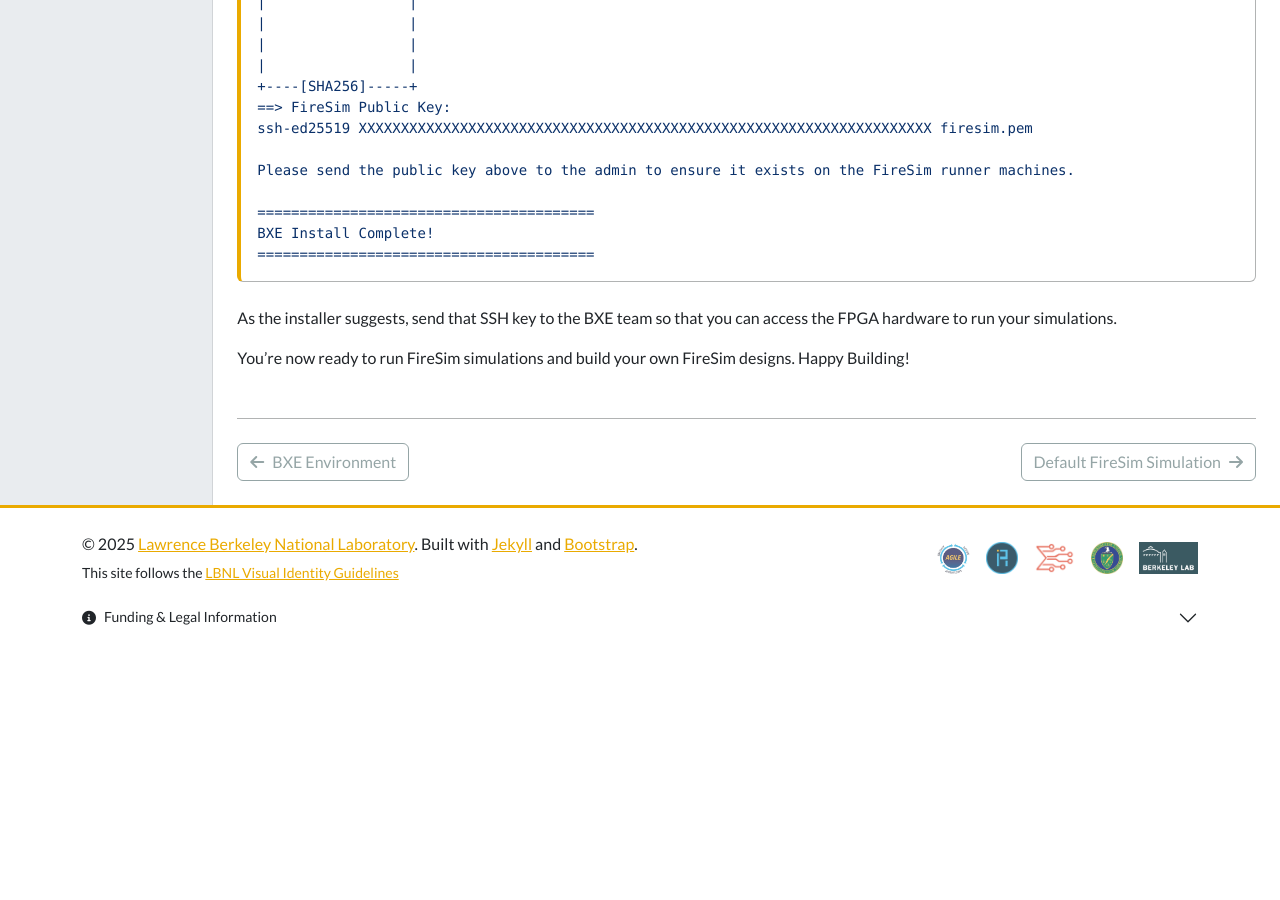
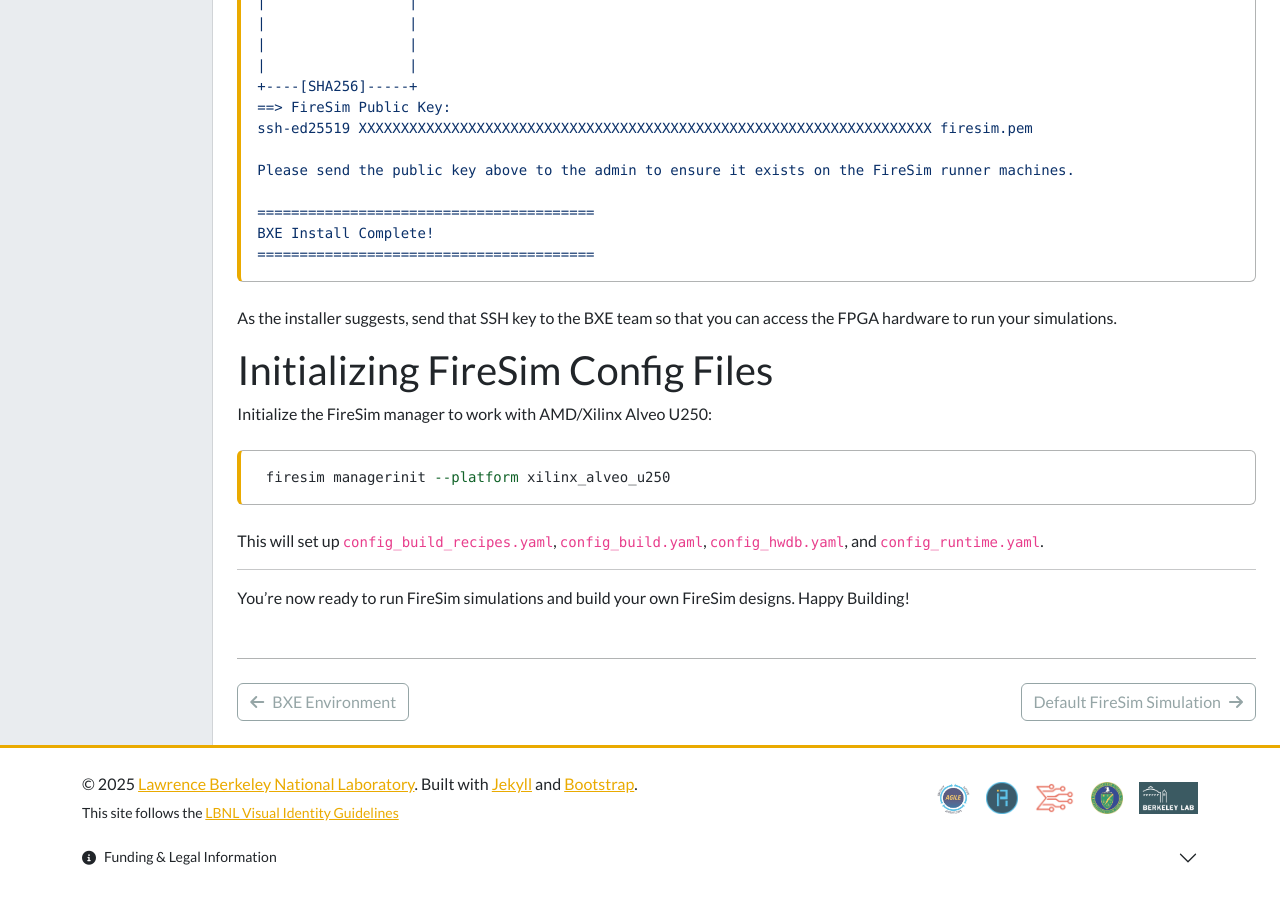
Before and after one commit to lbnlbxe/lbnlbxe.github.io, a Jekyll site: the page built from pages/docs/first-time.md, in a window 1280 px wide and 900 px high, scrolled down 1746 px. Built offline with Jekyll 4.4.1, drawn with Linux system fonts in a browser that asks for light colours; nearby versions of some CDN libraries; before the commit the page ends 2406 px from its top, so only the background shows below that; some of the changed text lies outside the part shown.

Commit message:
Added `firesim managerinit ...` to finish first time setup

````diff
--- a/pages/docs/first-time.md
+++ b/pages/docs/first-time.md
@@ -106,4 +106,16 @@ BXE Install Complete!
 
 As the installer suggests, send that SSH key to the BXE team so that you can access the FPGA hardware to run your simulations.
 
+## Initializing FireSim Config Files
+
+Initialize the FireSim manager to work with AMD/Xilinx Alveo U250:
+
+```bash
+ firesim managerinit --platform xilinx_alveo_u250
+```
+
+This will set up `config_build_recipes.yaml`, `config_build.yaml`, `config_hwdb.yaml`, and `config_runtime.yaml`.
+
+---
+
 You're now ready to run FireSim simulations and build your own FireSim designs. Happy Building!
````
